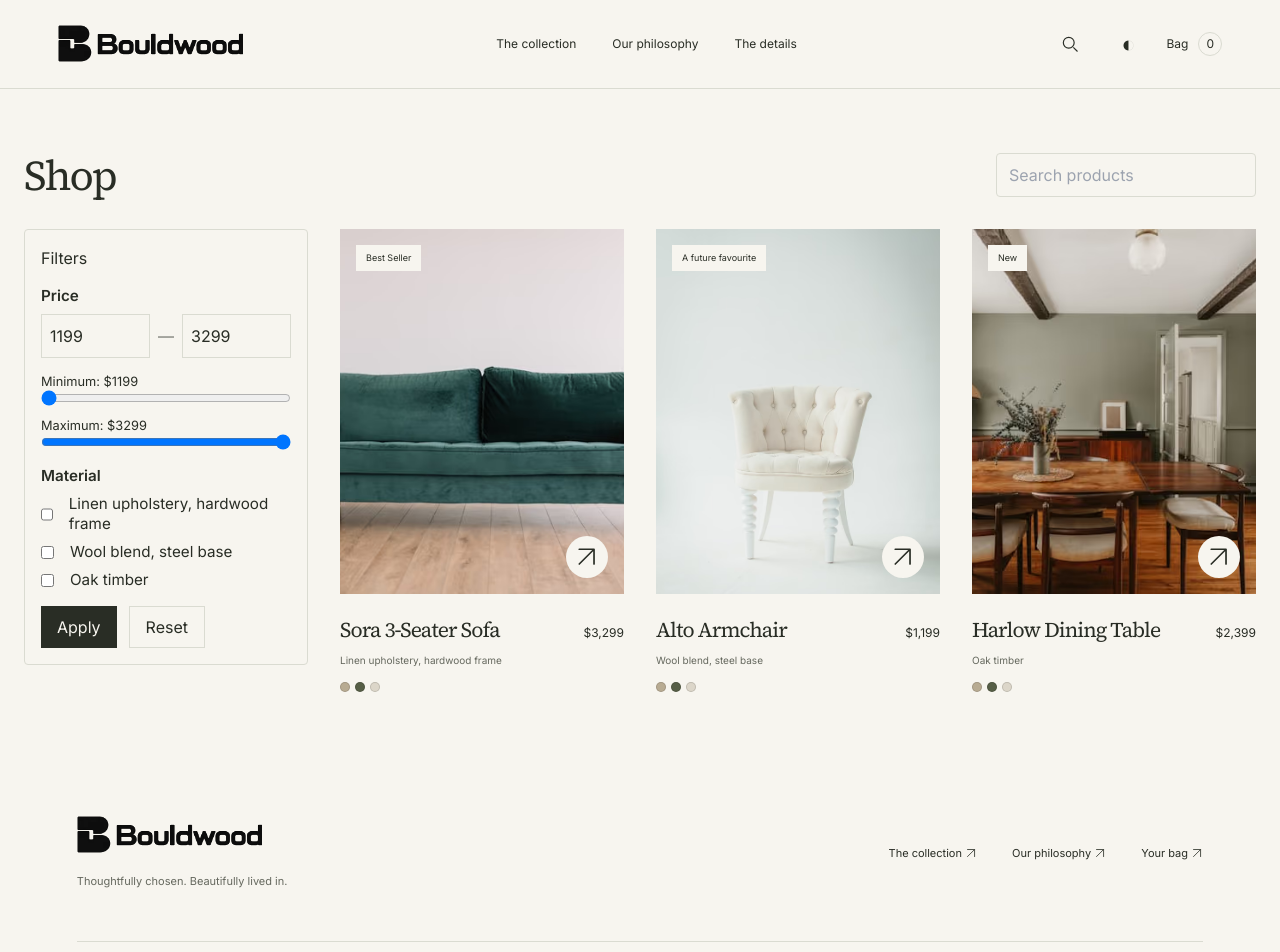
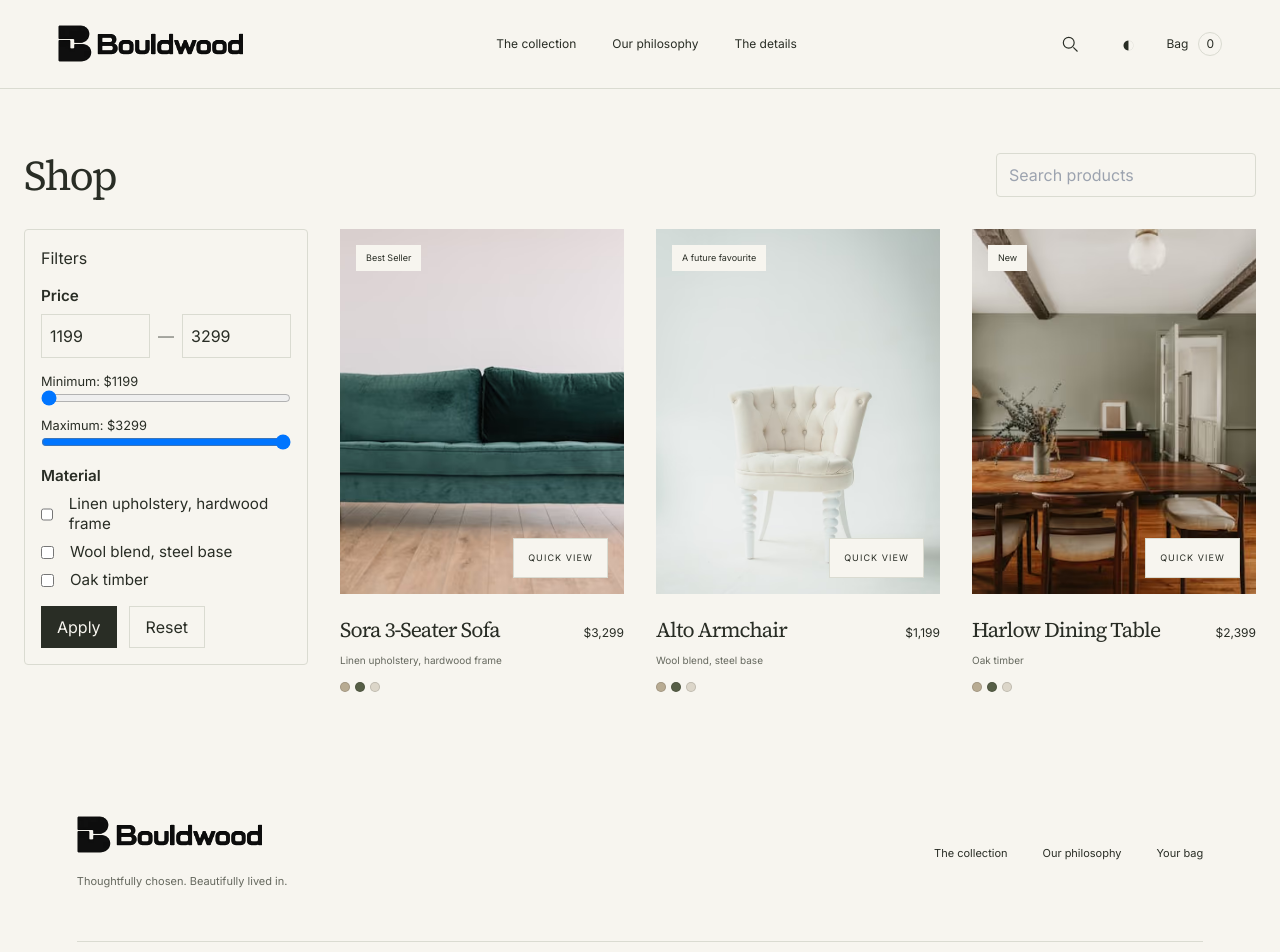
Before and after one commit to DaramolaFemi/Bouldwood-showroom, a React (Vite) app: page /products in a window 1280 px wide. Shown: the top 952 px of the page. Built offline with nearby package versions, Linux system fonts and the light colour scheme.

Commit message:
Reduce decorative arrow noise across the storefront
Reserve arrows for primary actions, simplify product-card and footer affordances, and normalize displayed price formatting.

```diff
--- a/src/components/Footer.tsx
+++ b/src/components/Footer.tsx
@@ -1,7 +1,7 @@
-import ArrowIcon from "./ArrowIcon";
 import React from "react";
 import { Link } from "react-router-dom";
 import Logo from "./Logo";
+
 export default function Footer() {
   return (
     <footer className="site-footer section-shell">
@@ -13,15 +13,15 @@ export default function Footer() {
           <p>Thoughtfully chosen. Beautifully lived in.</p>
         </div>
         <nav aria-label="Footer navigation">
-          <Link to="/products">The collection <ArrowIcon /></Link>
-          <Link to="/#story">Our philosophy <ArrowIcon /></Link>
-          <Link to="/cart">Your bag <ArrowIcon /></Link>
+          <Link to="/products">The collection</Link>
+          <Link to="/#story">Our philosophy</Link>
+          <Link to="/cart">Your bag</Link>
         </nav>
       </div>
       <div className="footer-bottom">
         <span>© {new Date().getFullYear()} Bouldwood</span>
         <span>Objects with purpose. Spaces with soul.</span>
-        <a href="#main">Back to top <ArrowIcon direction="up" /></a>
+        <a href="#main">Back to top</a>
       </div>
     </footer>
   );
--- a/src/components/ProductCard.tsx
+++ b/src/components/ProductCard.tsx
@@ -1,8 +1,8 @@
-import ArrowIcon from "./ArrowIcon";
 import React from "react";
 import { Link } from "react-router-dom";
 import { Product } from "../data/products";
 import ResponsiveImage from "./ResponsiveImage";
+
 export default function ProductCard({
   p,
   onQuickView,
@@ -14,7 +14,7 @@ export default function ProductCard({
   return (
     <article className="product-card">
       <div className="product-picture">
-        <Link to={"/product/" + p.id}>
+        <Link to={"/product/" + p.id} aria-label={`View ${p.name}`}>
           <ResponsiveImage
             src={p.images[0]}
             alt={p.name}
@@ -25,22 +25,14 @@ export default function ProductCard({
         <span className="product-badge">
           {p.badges?.[0] || "A future favourite"}
         </span>
-        {onQuickView ? (
+        {onQuickView && (
           <button
-            className="product-open"
+            className="product-quick-view"
             onClick={() => onQuickView(p)}
             aria-label={"Quick view " + p.name}
           >
-            <ArrowIcon />
+            Quick view
           </button>
-        ) : (
-          <Link
-            className="product-open"
-            to={"/product/" + p.id}
-            aria-label={"Discover " + p.name}
-          >
-            <ArrowIcon />
-          </Link>
         )}
       </div>
       <div className="product-meta">
--- a/src/main.tsx
+++ b/src/main.tsx
@@ -3,6 +3,7 @@ import { createRoot } from "react-dom/client";
 import { BrowserRouter } from "react-router-dom";
 import App from "./App";
 import "./styles/index.css";
+import "./styles/refinement.css";
 
 createRoot(document.getElementById("root")!).render(
   <React.StrictMode>
--- a/src/pages/CartPage.tsx
+++ b/src/pages/CartPage.tsx
@@ -31,7 +31,9 @@ export default function CartPage() {
                 />
                 <div className="flex-1">
                   <div className="font-medium">{i.product.name}</div>
-                  <div className="text-sm text-muted">${i.product.price}</div>
+                  <div className="text-sm text-muted">
+                    ${i.product.price.toLocaleString()}
+                  </div>
                 </div>
                 <div className="cart-controls flex items-center gap-2">
                   <input
@@ -63,7 +65,7 @@ export default function CartPage() {
           <aside className="p-6 border rounded">
             <div className="flex justify-between">
               <div>Subtotal</div>
-              <div>${subtotal}</div>
+              <div>${subtotal.toLocaleString()}</div>
             </div>
             <div className="mt-4">
               <Link
@@ -93,7 +95,9 @@ export default function CartPage() {
                 />
                 <div className="flex-1">
                   <div className="font-medium">{s.name}</div>
-                  <div className="text-sm text-muted">${s.price}</div>
+                  <div className="text-sm text-muted">
+                    ${s.price.toLocaleString()}
+                  </div>
                 </div>
                 <div className="flex flex-col gap-2">
                   <button
--- a/src/pages/Checkout.tsx
+++ b/src/pages/Checkout.tsx
@@ -1,7 +1,7 @@
-import ArrowIcon from "../components/ArrowIcon";
 import React, { useState } from "react";
 import { Link } from "react-router-dom";
 import { useCart } from "../context/CartContext";
+
 export default function Checkout() {
   const { items } = useCart();
   const [review, setReview] = useState(false);
@@ -45,7 +45,7 @@ export default function Checkout() {
             </div>
           </div>
           <button onClick={() => setReview(true)} className="button bg-black">
-            Save selection on this device <ArrowIcon />
+            Save selection on this device
           </button>
           {review && (
             <p role="status" className="mt-4">
@@ -54,7 +54,7 @@ export default function Checkout() {
           )}
           <p className="mt-8">
             <Link className="text-link" to="/cart">
-              Return to your bag <ArrowIcon />
+              Return to your bag
             </Link>
           </p>
         </>
--- a/src/pages/Home.tsx
+++ b/src/pages/Home.tsx
@@ -5,6 +5,7 @@ import { motion, useReducedMotion } from "framer-motion";
 import Hero from "../components/Hero";
 import ProductCard from "../components/ProductCard";
 import products from "../data/products";
+
 function Reveal({
   children,
   className = "",
@@ -25,6 +26,7 @@ function Reveal({
     </motion.div>
   );
 }
+
 export default function Home() {
   return (
     <>
@@ -54,7 +56,7 @@ export default function Home() {
             </h2>
           </div>
           <Link className="text-link" to="/products">
-            Discover all pieces <ArrowIcon />
+            Discover all pieces
           </Link>
         </div>
         <Reveal className="product-grid">
@@ -88,7 +90,7 @@ export default function Home() {
             the most beautiful spaces are the ones that feel like you.
           </p>
           <Link to="/products" className="text-link">
-            Find your piece <ArrowIcon />
+            Find your piece
           </Link>
         </Reveal>
       </section>
--- a/src/pages/ProductPage.tsx
+++ b/src/pages/ProductPage.tsx
@@ -1,4 +1,3 @@
-import ArrowIcon from "../components/ArrowIcon";
 import React, { useState } from "react";
 import { useParams } from "react-router-dom";
 import products from "../data/products";
@@ -26,7 +25,9 @@ export default function ProductPage() {
       </div>
       <div>
         <h1 className="text-3xl font-display">{product.name}</h1>
-        <div className="mt-4 text-xl font-semibold">${product.price}</div>
+        <div className="mt-4 text-xl font-semibold">
+          ${product.price.toLocaleString()}
+        </div>
         <p className="mt-6 text-muted">{product.description}</p>
         <div className="mt-6">
           <div className="flex items-center gap-3">
@@ -60,7 +61,7 @@ export default function ProductPage() {
               {added ? "Added to bag ✓" : "Add to Cart"}
             </motion.button>
             <a href="/cart" className="px-6 py-3 border">
-              View bag <ArrowIcon />
+              View bag
             </a>
           </div>
         </div>
--- /dev/null
+++ b/src/styles/refinement.css
@@ -0,0 +1,52 @@
+.product-picture > a {
+  display: block;
+}
+
+.product-quick-view {
+  position: absolute;
+  right: 16px;
+  bottom: 16px;
+  min-height: 40px;
+  padding: 0 14px;
+  border: 1px solid var(--line);
+  background: var(--paper);
+  color: var(--ink);
+  font-size: 9px;
+  font-weight: 500;
+  letter-spacing: 0.12em;
+  text-transform: uppercase;
+  transition:
+    background 0.2s ease,
+    color 0.2s ease,
+    transform 0.2s ease;
+}
+
+.product-quick-view:hover {
+  background: var(--ink);
+  color: var(--paper);
+  transform: translateY(-2px);
+}
+
+.footer-top nav a,
+.footer-bottom a {
+  text-decoration: none;
+}
+
+@media (max-width: 767px) {
+  .product-quick-view {
+    right: 14px;
+    bottom: 14px;
+    min-height: 38px;
+    padding: 0 12px;
+  }
+}
+
+@media (prefers-reduced-motion: reduce) {
+  .product-quick-view {
+    transition: none;
+  }
+
+  .product-quick-view:hover {
+    transform: none;
+  }
+}
```
Also changed, not shown: 1 other file (tests, documents, lock files or other folders).
